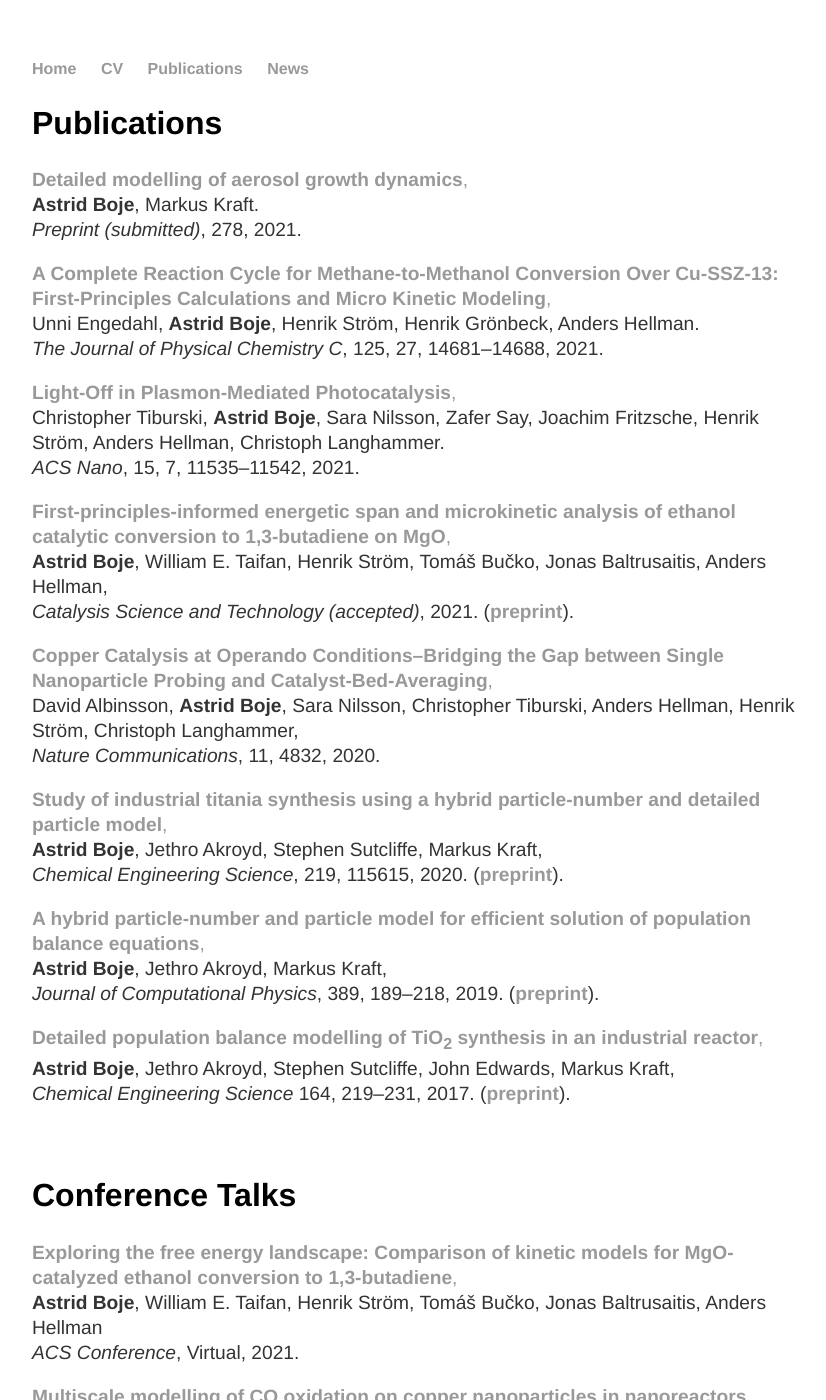
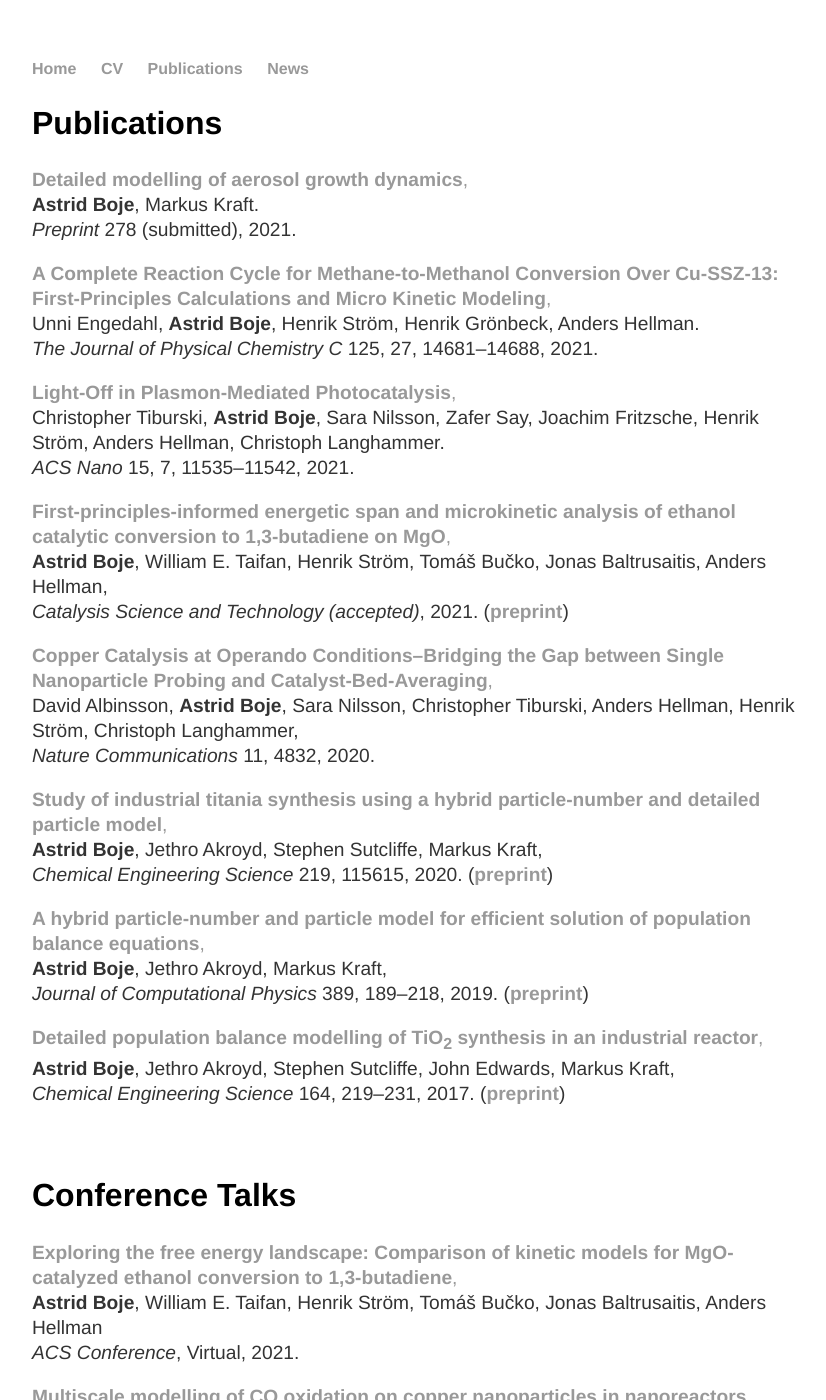
Before and after one commit to aab64/aab64.github.io, a Jekyll site: the page built from publications/index.html, in a window 1280 px wide and 1400 px high. Shown: the whole window, without its empty margins (224-1050 px from the left). Built offline with Jekyll 4.4.1, drawn with Linux system fonts in a browser that asks for light colours.

Commit message:
Fixed punctuation

```diff
--- a/publications/index.html
+++ b/publications/index.html
@@ -14,8 +14,8 @@ title: Astrid Boje | Publications
 		<br/>
 		<strong>Astrid Boje</strong>, Markus Kraft.
 		<br/>
-		<em>Preprint (submitted)</em>,
-		278, 2021.
+		<em>Preprint</em>
+		278 (submitted), 2021.
 	</p>
 	<p>
 		<a href="https://doi.org/10.1021/acs.jpcc.1c04062">
@@ -24,7 +24,7 @@ title: Astrid Boje | Publications
 		<br/>
 		Unni Engedahl, <strong>Astrid Boje</strong>, Henrik Str&ouml;m, Henrik Gr&ouml;nbeck, Anders Hellman.
 		<br/>
-		<em>The Journal of Physical Chemistry C</em>,
+		<em>The Journal of Physical Chemistry C</em>
 		125, 27, 14681&ndash;14688, 2021.
 	</p>
 	<p>
@@ -34,7 +34,7 @@ title: Astrid Boje | Publications
 		<br/>
 		Christopher Tiburski, <strong>Astrid Boje</strong>, Sara Nilsson, Zafer Say, Joachim Fritzsche, Henrik Str&ouml;m, Anders Hellman, Christoph Langhammer.
 		<br/>
-		<em>ACS Nano</em>,
+		<em>ACS Nano</em>
 		15, 7, 11535&ndash;11542, 2021.
 	</p>
 	<p>
@@ -46,7 +46,7 @@ title: Astrid Boje | Publications
 		<br/>
 		<em>Catalysis Science and Technology (accepted)</em>,
 		2021.
-		(<a href="https://doi.org/10.26434/chemrxiv.13118420.v2"><strong>preprint</strong></a>).
+		(<a href="https://doi.org/10.26434/chemrxiv.13118420.v2"><strong>preprint</strong></a>)
 	</p>
 	<p>
 		<a href="https://www.nature.com/articles/s41467-020-18623-1">
@@ -55,7 +55,7 @@ title: Astrid Boje | Publications
 		<br/>
 		David Albinsson, <strong>Astrid Boje</strong>, Sara Nilsson, Christopher Tiburski, Anders Hellman, Henrik Str&ouml;m, Christoph Langhammer,
 		<br/>
-		<em>Nature Communications</em>,
+		<em>Nature Communications</em>
 		11, 4832, 2020.
 	</p>
 	<p>
@@ -65,9 +65,9 @@ title: Astrid Boje | Publications
 		<br/>
 		<strong>Astrid Boje</strong>, Jethro Akroyd, Stephen Sutcliffe, Markus Kraft,
 		<br/>
-		<em>Chemical Engineering Science</em>,
+		<em>Chemical Engineering Science</em>
 		219, 115615, 2020.
-		(<a href="https://como.ceb.cam.ac.uk/preprints/242/"><strong>preprint</strong></a>).
+		(<a href="https://como.ceb.cam.ac.uk/preprints/242/"><strong>preprint</strong></a>)
 	</p>
 	<p>
 		<a href="https://doi.org/10.1016/j.jcp.2019.03.033">
@@ -76,9 +76,9 @@ title: Astrid Boje | Publications
 		<br/>
 		<strong>Astrid Boje</strong>, Jethro Akroyd, Markus Kraft,
 		<br/>
-		<em>Journal of Computational Physics</em>,
+		<em>Journal of Computational Physics</em>
 		389, 189&ndash;218, 2019.
-		(<a href="https://como.ceb.cam.ac.uk/preprints/211/"><strong>preprint</strong></a>).
+		(<a href="https://como.ceb.cam.ac.uk/preprints/211/"><strong>preprint</strong></a>)
 	</p>
 	<p>
 		<a href="https://doi.org/10.1016/j.ces.2017.02.019">
@@ -89,7 +89,7 @@ title: Astrid Boje | Publications
 		<br/>
 		<em>Chemical Engineering Science</em>
 		164, 219&ndash;231, 2017.
-		(<a href="https://como.ceb.cam.ac.uk/preprints/176/"><strong>preprint</strong></a>).
+		(<a href="https://como.ceb.cam.ac.uk/preprints/176/"><strong>preprint</strong></a>)
 	</p>
 	<p>
 		<br/>
```
